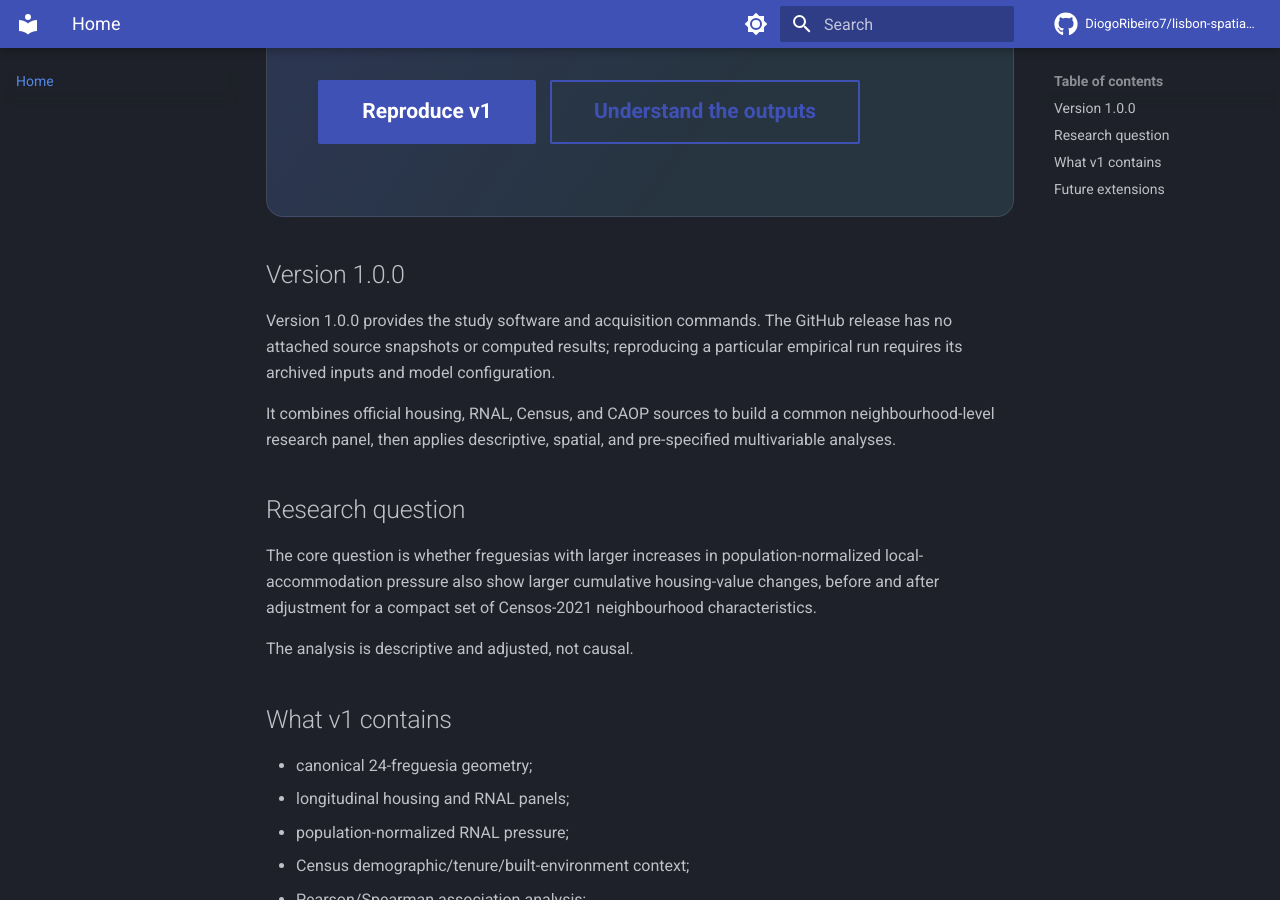
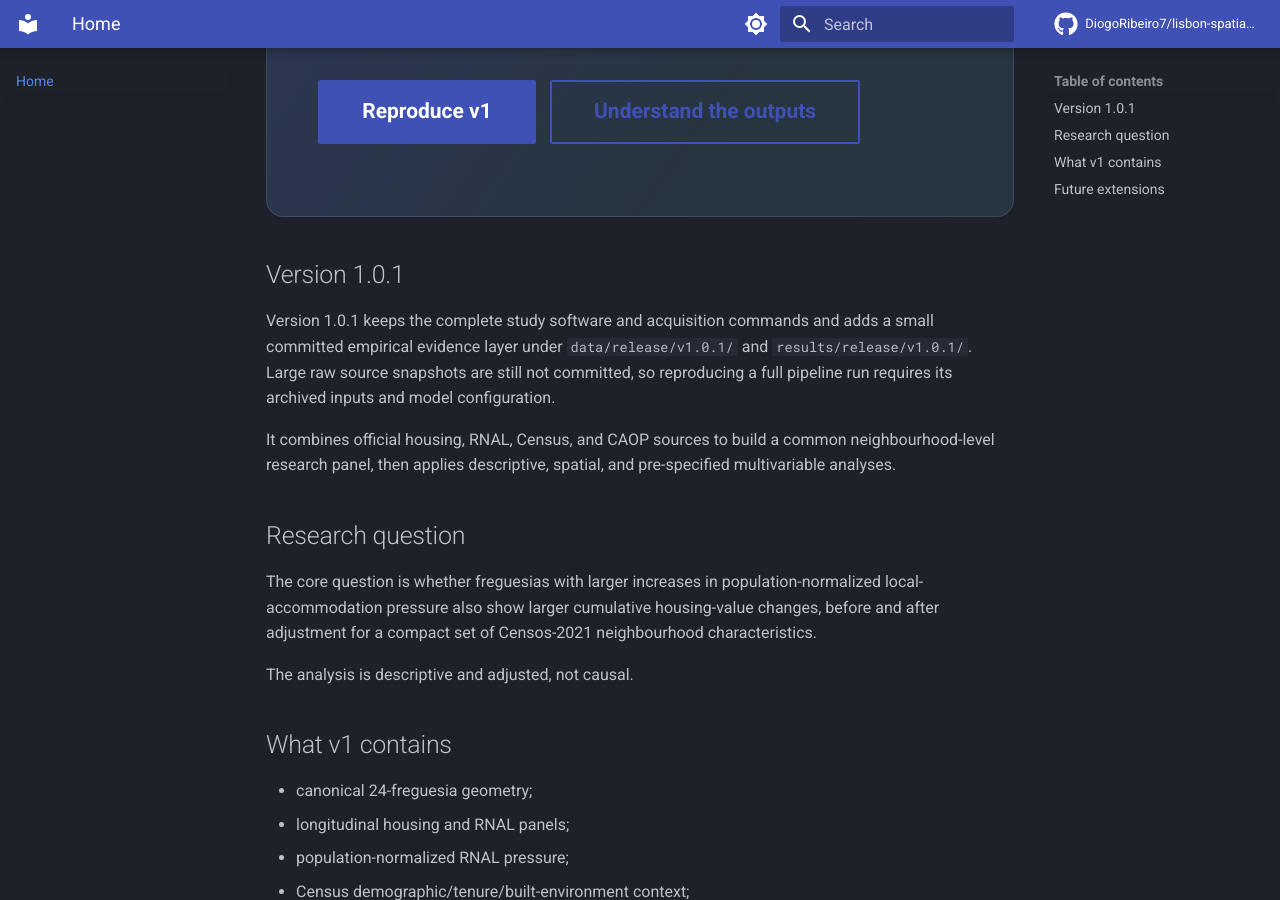
Before and after one commit to DiogoRibeiro7/lisbon-spatial-dynamics, an MkDocs documentation site: the page built from docs/index.md, in a window 1280 px wide and 900 px high, scrolled down 422 px. Built offline with MkDocs 1.6.1 and Material for MkDocs 9.7.7, drawn with Linux system fonts in a browser that asks for light colours; comment, search, counter and statistics services are not loaded.

Commit message:
docs: update site version to v1.0.1

```diff
--- a/docs/index.md
+++ b/docs/index.md
@@ -9,9 +9,9 @@ A reproducible spatial study of how housing values and local-accommodation press
 
 </div>
 
-## Version 1.0.0
+## Version 1.0.1
 
-Version 1.0.0 provides the study software and acquisition commands. The GitHub release has no attached source snapshots or computed results; reproducing a particular empirical run requires its archived inputs and model configuration.
+Version 1.0.1 keeps the complete study software and acquisition commands and adds a small committed empirical evidence layer under `data/release/v1.0.1/` and `results/release/v1.0.1/`. Large raw source snapshots are still not committed, so reproducing a full pipeline run requires its archived inputs and model configuration.
 
 It combines official housing, RNAL, Census, and CAOP sources to build a common neighbourhood-level research panel, then applies descriptive, spatial, and pre-specified multivariable analyses.
 
```
